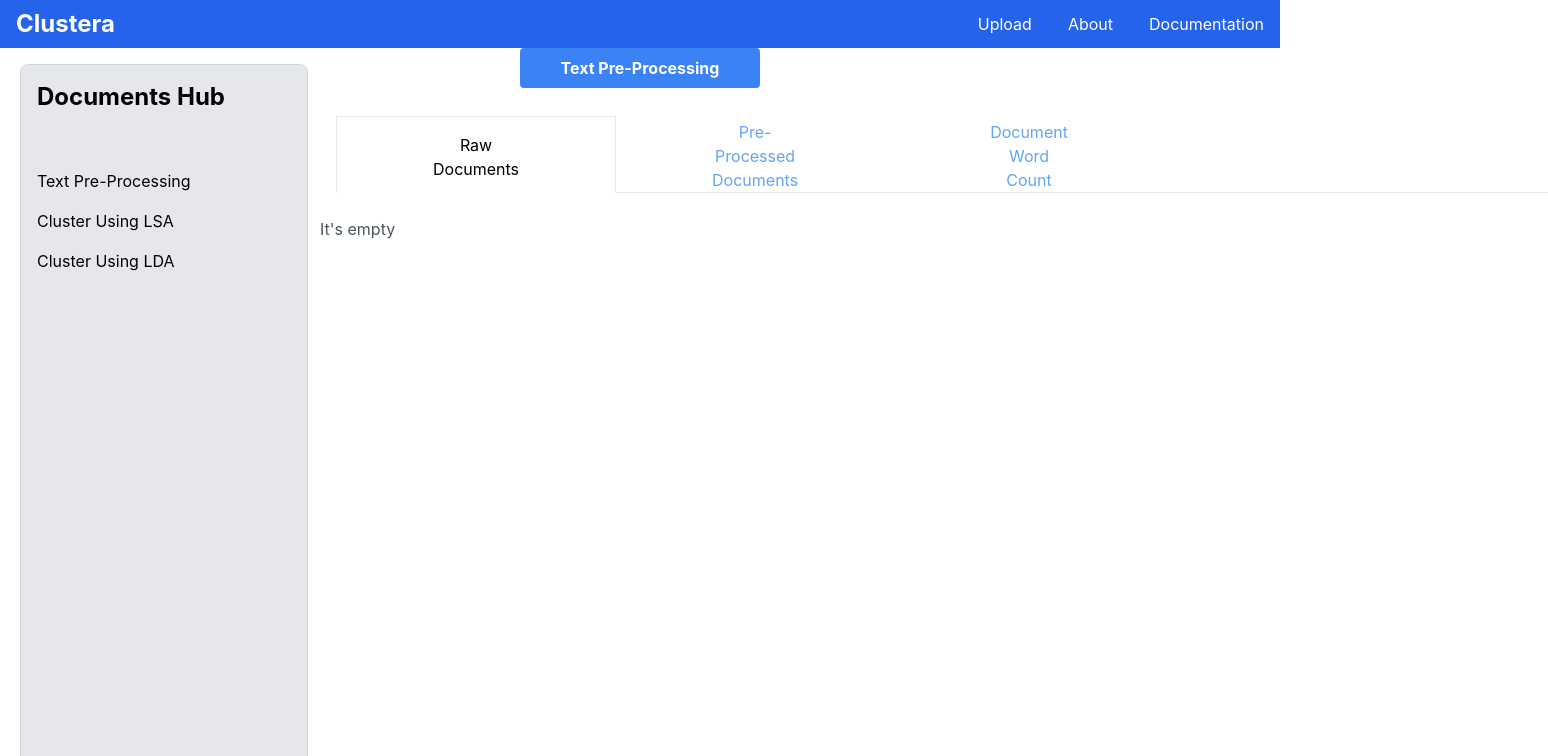
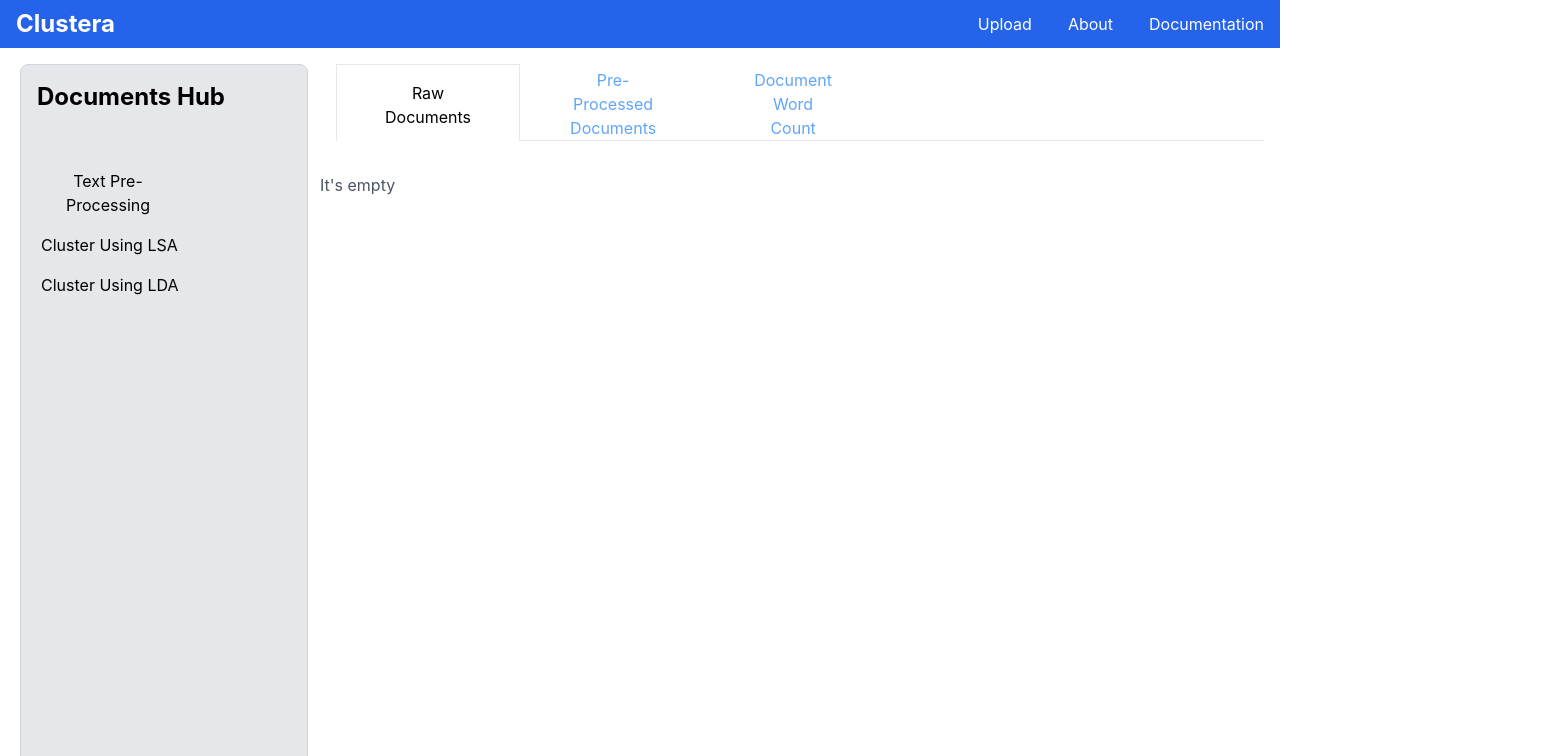
Before and after one commit to amtw123456/Clustera, a React (Create React App) app in the folder frontend/clustera-react-app/: page /documentsPage in a window 1280 px wide. Shown: the top 756 px of the page, 1548 px wide, since content can reach past the window. Built offline with nearby package versions, Linux system fonts and the light colour scheme.

Commit message:
feat: sidebar now has text-tokenization functionality integrated with backend

```diff
--- a/frontend/clustera-react-app/src/pages/documents_page/DocPage.js
+++ b/frontend/clustera-react-app/src/pages/documents_page/DocPage.js
@@ -90,10 +90,49 @@ function DocPage() {
     <div class="">
       <NavigationBar />
       {/* <UtilitiesBar /> */}
-      <Sidebar />
+      {/* <Sidebar /> */}
+      <div class="bg-gray-200 mt-16 ml-5 h-screen w-72 top-0 left-0 z-10 border border-base rounded-lg fixed border-gray-300">
+        <div class="ml-4 pt-4 font-bold text-2xl">Documents Hub</div>
+        <ul class="mt-12">
+          {/* <li><Link to="/" class="block py-2 px-6 text-black hover:bg-gray-300">Upload</Link></li> */}
+          <li class="flex ">{
+            isLoading ? (
+              // <div>
+              //     <svg aria-hidden="true" class="inline w-8 h-8 text-gray-200 animate-spin dark:text-gray-600 fill-purple-600" viewBox="0 0 100 101" fill="none" xmlns="http://www.w3.org/2000/svg">
+              //         <path d="M100 50.5908C100 78.2051 77.6142 100.591 50 100.591C22.3858 100.591 0 78.2051 0 50.5908C0 22.9766 22.3858 0.59082 50 0.59082C77.6142 0.59082 100 22.9766 100 50.5908ZM9.08144 50.5908C9.08144 73.1895 27.4013 91.5094 50 91.5094C72.5987 91.5094 90.9186 73.1895 90.9186 50.5908C90.9186 27.9921 72.5987 9.67226 50 9.67226C27.4013 9.67226 9.08144 27.9921 9.08144 50.5908Z" fill="currentColor"/>
+              //         <path d="M93.9676 39.0409C96.393 38.4038 97.8624 35.9116 97.0079 33.5539C95.2932 28.8227 92.871 24.3692 89.8167 20.348C85.8452 15.1192 80.8826 10.7238 75.2124 7.41289C69.5422 4.10194 63.2754 1.94025 56.7698 1.05124C51.7666 0.367541 46.6976 0.446843 41.7345 1.27873C39.2613 1.69328 37.813 4.19778 38.4501 6.62326C39.0873 9.04874 41.5694 10.4717 44.0505 10.1071C47.8511 9.54855 51.7191 9.52689 55.5402 10.0491C60.8642 10.7766 65.9928 12.5457 70.6331 15.2552C75.2735 17.9648 79.3347 21.5619 82.5849 25.841C84.9175 28.9121 86.7997 32.2913 88.1811 35.8758C89.083 38.2158 91.5421 39.6781 93.9676 39.0409Z" fill="currentFill"/>
+              //     </svg>
+              //     <span class="sr-only">Loading...</span>
+              // </div>
+              <div>
+                <button disabled type="button" class="block py-2 px-4 text-black flex-1">
+                  <svg aria-hidden="true" role="status" class="inline w-5 h-5 me-3 text-white animate-spin fill-purple-600" viewBox="0 0 100 101" fill="none" xmlns="http://www.w3.org/2000/svg">
+                    <path d="M100 50.5908C100 78.2051 77.6142 100.591 50 100.591C22.3858 100.591 0 78.2051 0 50.5908C0 22.9766 22.3858 0.59082 50 0.59082C77.6142 0.59082 100 22.9766 100 50.5908ZM9.08144 50.5908C9.08144 73.1895 27.4013 91.5094 50 91.5094C72.5987 91.5094 90.9186 73.1895 90.9186 50.5908C90.9186 27.9921 72.5987 9.67226 50 9.67226C27.4013 9.67226 9.08144 27.9921 9.08144 50.5908Z" fill="currentColor" />
+                    <path d="M93.9676 39.0409C96.393 38.4038 97.8624 35.9116 97.0079 33.5539C95.2932 28.8227 92.871 24.3692 89.8167 20.348C85.8452 15.1192 80.8826 10.7238 75.2124 7.41289C69.5422 4.10194 63.2754 1.94025 56.7698 1.05124C51.7666 0.367541 46.6976 0.446843 41.7345 1.27873C39.2613 1.69328 37.813 4.19778 38.4501 6.62326C39.0873 9.04874 41.5694 10.4717 44.0505 10.1071C47.8511 9.54855 51.7191 9.52689 55.5402 10.0491C60.8642 10.7766 65.9928 12.5457 70.6331 15.2552C75.2735 17.9648 79.3347 21.5619 82.5849 25.841C84.9175 28.9121 86.7997 32.2913 88.1811 35.8758C89.083 38.2158 91.5421 39.6781 93.9676 39.0409Z" fill="currentFill" />
+                  </svg>
+                  Loading...
+                </button>
+              </div>
+            ) : (
+              isPreProcessed ? (
+                <button className="block py-2 px-4 text-black flex-1 pr-32 hover:bg-gray-300 w-96" disabled>
+                  <div class>{"Text Pre-Processing"}</div>
+                </button>
+              ) : (
+                <button className="block py-2 px-4 text-black flex-1 pr-32 hover:bg-gray-300 w-96" onClick={() => preprocessText()}>
+                  {"Text Pre-Processing"}
+                </button>
+              )
+            )
+          }</li>
+          <li><Link to="/cluster_page_lda" class="block py-2 px-5 text-black hover:bg-gray-300">Cluster Using LSA</Link></li>
+          <li><Link to="/cluster_page_lsa" class="block py-2 px-5 text-black hover:bg-gray-300">Cluster Using LDA</Link></li>
+        </ul>
+      </div>
       <div class="mx-auto w-3/5">
       </div>
-      <div class="flex items-center justify-center mb-5">
+
+      {/* <div class="flex items-center justify-center mb-5">
         {
           isLoading ? (
             // <div>
@@ -124,7 +163,7 @@ function DocPage() {
             )
           )
         }
-      </div>
+      </div> */}
 
       {/* <div class="flex items-center justify-center mb-3">
         <button
@@ -172,26 +211,26 @@ function DocPage() {
         </div>
       </div> */}
 
-      <nav class="py-2 px-4 top-0 left-0 right-0 z-0">
+      <nav class="py-4 px-4 top-0 left-0 right-0 z-0">
         <div class="flex">
           {/* <div class="hidden md:flex space-x-4 justify-center flex-1">
                     <a href="#" class="text-white text-2xl">{middleText}</a>
                 </div> */}
           <div class="ml-80 hidden md:flex flex-1">
             {isRawDocumentsBool ? (
-              <button class="text-black text-base border-x border-t pl-24 pr-24 pt-1" disabled={true}>Raw Documents</button>
+              <button class="text-black text-base border-x border-t pl-12 pr-12 pt-1" disabled={true}>Raw Documents</button>
             ) : (
-              <button class="text-blue-400 text-base border-b px-24 pt-1" onClick={() => toggleRawDocumentsBool()}>Raw Documents</button>
+              <button class="text-blue-400 text-base border-b px-12 pt-1" onClick={() => toggleRawDocumentsBool()}>Raw Documents</button>
             )}
             {isPreProcessedBool ? (
-              <button href="#" class="text-black text-base border-x border-t px-24 pt-1" disabled={true}>Pre-Processed Documents</button>
+              <button href="#" class="text-black text-base border-x border-t px-12 pt-1" disabled={true}>Pre-Processed Documents</button>
             ) : (
-              <button href="#" class="text-blue-400 text-base border-b px-24 pt-1" onClick={() => togglePreProcessedBool()}>Pre-Processed Documents</button>
+              <button href="#" class="text-blue-400 text-base border-b px-12 pt-1" onClick={() => togglePreProcessedBool()}>Pre-Processed Documents</button>
             )}
             {isDocumentWordCountBool ? (
-              <button href="/" class="text-black text-base border-x border-t pr-24 pl-24 pt-1" disabled={true}>Document Word Count</button>
+              <button href="/" class="text-black text-base border-x border-t pr-12 pl-12 pt-1" disabled={true}>Document Word Count</button>
             ) : (
-              <button href="/" class="text-blue-400 text-base border-b px-24 pt-1" onClick={() => toggleDocumentWordCountBool()}>Document Word Count</button>
+              <button href="/" class="text-blue-400 text-base border-b px-12 pt-1" onClick={() => toggleDocumentWordCountBool()}>Document Word Count</button>
             )}
 
             <a href="/" class="text-blue-400 text-base border-b pr-96 pt-1"></a>
@@ -228,7 +267,6 @@ function DocPage() {
           ) : (
             <div className="text-center text-gray-600 dark:text-gray-400 mt-4">It's empty</div>
           )
-
         }
       </div >
 
```
